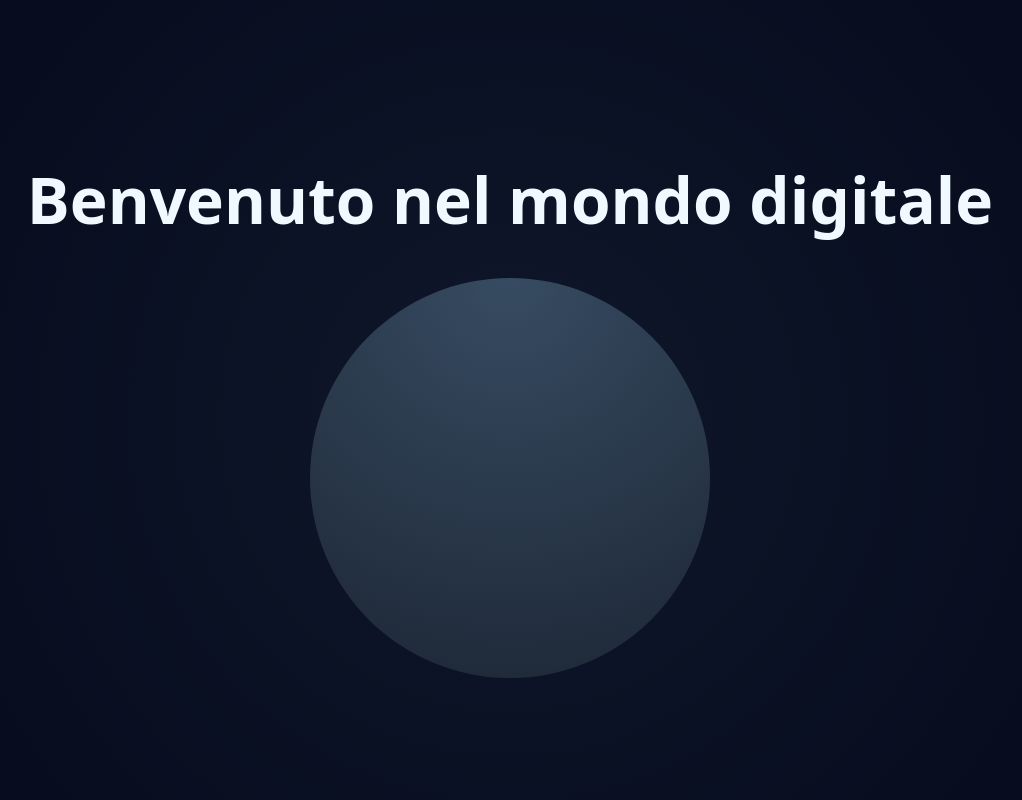
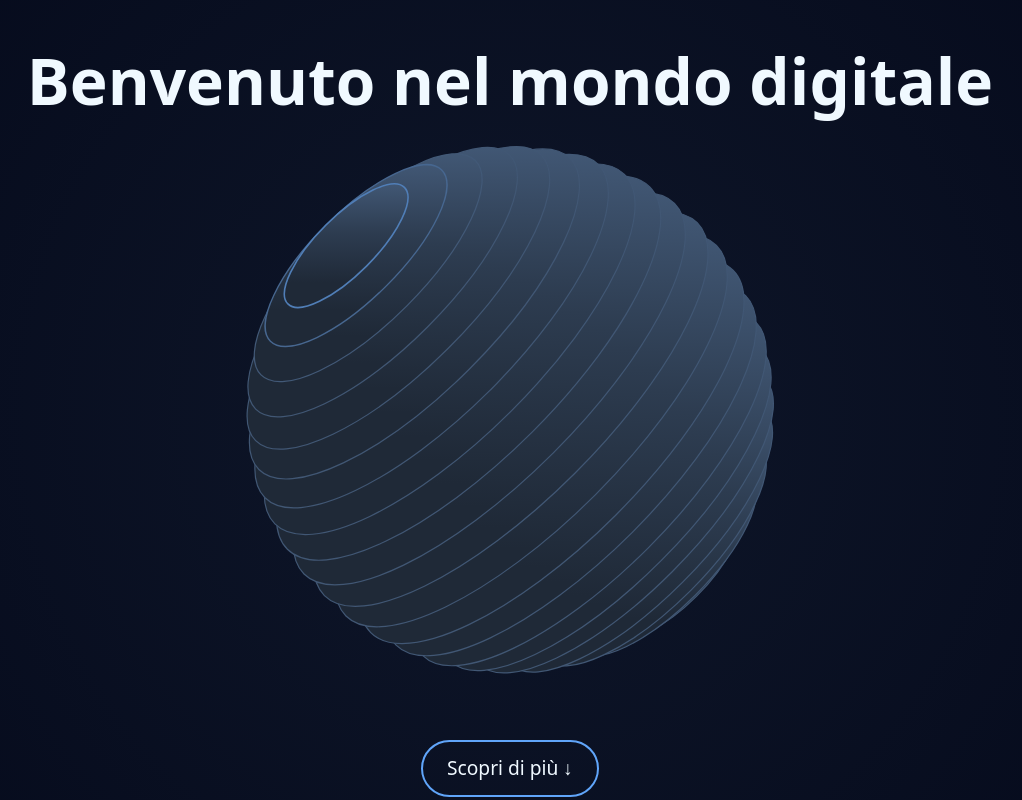
Before and after one commit to CarloDettori/heal-terapy-fe, a React (Vite) app: page / in a window 1280 px wide. Shown: the part 380-1180 px from the top of the page, without its empty margins (130-1152 px from the left). Built offline with nearby package versions, Linux system fonts and the light colour scheme.

Commit message:
wrong sphere animation

```diff
--- a/src/components/common/HeroComponent.jsx
+++ b/src/components/common/HeroComponent.jsx
@@ -1,11 +1,8 @@
 
-import { useEffect, useState } from "react";
+import { useEffect } from "react";
+import SphereDisintegration from "./SphereDisintegration.jsx";
 
-
-export default function HeroComponenet() {
-    const [showHeader, setShowHeader] = useState(false);
-    const [moveTitle, setMoveTitle] = useState(false);
-
+export default function HeroComponent() {
     useEffect(() => {
         const header = document.querySelector(".main-header");
         const title = document.querySelector(".hero-title");
@@ -15,13 +12,13 @@ export default function HeroComponenet() {
             const scrollY = window.scrollY;
             if (scrollY > 120 && !headerVisible) {
                 header.classList.add("visible");
+                title.classList.add("fade-out", "fade-out-anim");
                 title.classList.remove("fade-in", "fade-in-anim");
-                title.classList.add("fade-out", "fade-out-anim");
                 headerVisible = true;
             } else if (scrollY <= 120 && headerVisible) {
                 header.classList.remove("visible");
+                title.classList.add("fade-in", "fade-in-anim");
                 title.classList.remove("fade-out", "fade-out-anim");
-                title.classList.add("fade-in", "fade-in-anim");
                 headerVisible = false;
             }
         };
@@ -32,14 +29,13 @@ export default function HeroComponenet() {
 
     return (
         <>
-            {/* Header che compare quando serve */}
-            <section class="hero-section">
-                <h1 class="hero-title">Benvenuto nel mondo digitale</h1>
-                <div class="sphere-placeholder"></div>
+            <section className="hero-section">
+                <h1 className="hero-title">Benvenuto nel mondo digitale</h1>
+                <SphereDisintegration />
             </section>
 
-            <header class="main-header">
-                <h2 class="header-title">Il mio sito</h2>
+            <header className="main-header">
+                <h2 className="header-title">Il mio sito</h2>
             </header>
         </>
     );
--- /dev/null
+++ b/src/components/common/SphereDisintegration.jsx
@@ -0,0 +1,57 @@
+import { useState } from "react";
+import anime from "animejs";
+import BreathingSphereComponent from "./BreathingSphereComponent.jsx";
+
+export default function SphereDisintegration() {
+    const [disintegrated, setDisintegrated] = useState(false);
+
+    const handleDisintegration = () => {
+        if (disintegrated) return;
+
+        const spherePaths = document.querySelectorAll(".sphere path");
+        const gridCircles = document.querySelectorAll(".grid-circle");
+
+        // 1️⃣ Fase: dissolvenza e "collasso" della sfera
+        anime({
+            targets: spherePaths,
+            opacity: [1, 0],
+            scale: [1, 0.4],
+            translateY: (el, i) => anime.random(-30, 30),
+            translateX: (el, i) => anime.random(-30, 30),
+            easing: "easeInOutCubic",
+            duration: 1200,
+            complete: () => setDisintegrated(true),
+        });
+
+        // 2️⃣ Fase: comparsa dei cerchi a griglia
+        anime({
+            targets: gridCircles,
+            opacity: [0, 1],
+            scale: [0.5, 1],
+            delay: anime.stagger(100, { start: 1000 }),
+            duration: 800,
+            easing: "easeOutBack",
+        });
+    };
+
+    return (
+        <div className="sphere-disintegration-wrapper">
+            <div className="sphere-container">
+                <BreathingSphereComponent />
+            </div>
+
+            <button
+                className="discover-btn"
+                onClick={handleDisintegration}
+            >
+                Scopri di più ↓
+            </button>
+
+            <div className={`grid-container ${disintegrated ? "visible" : ""}`}>
+                {Array.from({ length: 9 }).map((_, i) => (
+                    <div key={i} className="grid-circle" />
+                ))}
+            </div>
+        </div>
+    );
+}
--- a/src/index.css
+++ b/src/index.css
@@ -171,6 +171,13 @@ section {
     transition: opacity 0.8s ease;
 }
 
+.header-title {
+    font-size: 2rem;
+    font-weight: 700;
+    color: var(--lightest-theme, #a5c5e9);
+    letter-spacing: 2px;
+}
+
 /* HERO SECTION */
 .hero-section {
     position: relative;
@@ -250,6 +257,21 @@ section {
     animation: reintegrate 0.8s ease forwards;
 }
 
+.hero-content {
+    height: 100vh;
+    display: flex;
+    flex-direction: column;
+    align-items: center;
+    justify-content: center;
+    text-align: center;
+}
+
+.hero-title span {
+    font-size: 1.8rem;
+    color: #d0d8e6;
+    letter-spacing: 1px;
+}
+
 /* Uscita coordinata con comparsa dell’header */
 /* .hero-title.move-up {
     transform: translateY(-200px) scale(0.9);
@@ -258,16 +280,7 @@ section {
         opacity 1.4s ease-in-out;
 } */
 
-/* Placeholder per la sfera */
-.sphere-placeholder {
-    width: 400px;
-    height: 400px;
-    border-radius: 50%;
-    background: radial-gradient(circle at top, #3b5168, #1f2937);
-    margin-top: 40px;
-    opacity: 0.9;
-    z-index: 1;
-}
+
 
 /*breathing sphere*/
 
@@ -297,6 +310,63 @@ section {
 
 /* CSS for the sphere disgregating animation*/
 
+.sphere-disintegration-wrapper {
+    position: relative;
+    display: flex;
+    flex-direction: column;
+    align-items: center;
+    justify-content: center;
+}
+
+.sphere-container {
+    position: relative;
+    width: 580px;
+    height: 580px;
+}
+
+.discover-btn {
+    margin-top: 40px;
+    padding: 12px 24px;
+    font-size: 1.2rem;
+    color: var(--lightest-theme);
+    background: transparent;
+    border: 2px solid var(--light-theme);
+    border-radius: 50px;
+    cursor: pointer;
+    transition: all 0.3s ease;
+}
+
+.discover-btn:hover {
+    background: var(--light-theme);
+    color: var(--dark-theme);
+    transform: scale(1.05);
+}
+
+.grid-container {
+    position: absolute;
+    top: 0;
+    left: 50%;
+    transform: translateX(-50%);
+    display: grid;
+    grid-template-columns: repeat(3, 100px);
+    grid-gap: 40px;
+    opacity: 0;
+    pointer-events: none;
+}
+
+.grid-container.visible {
+    opacity: 1;
+    pointer-events: auto;
+}
+
+.grid-circle {
+    width: 80px;
+    height: 80px;
+    border-radius: 50%;
+    background: radial-gradient(circle at top, #3b5168, #1f2937);
+    opacity: 0;
+    transform: scale(0.5);
+}
 
 
 
@@ -307,20 +377,9 @@ section {
     letter-spacing: 2px;
 }
 
-.hero-content {
-    height: 100vh;
-    display: flex;
-    flex-direction: column;
-    align-items: center;
-    justify-content: center;
-    text-align: center;
-}
 
-.hero-title span {
-    font-size: 1.8rem;
-    color: #d0d8e6;
-    letter-spacing: 1px;
-}
+
+
 
 
 /*reponsive footer*/
```
Also changed, not shown: src/components/common/path.txt (added).
